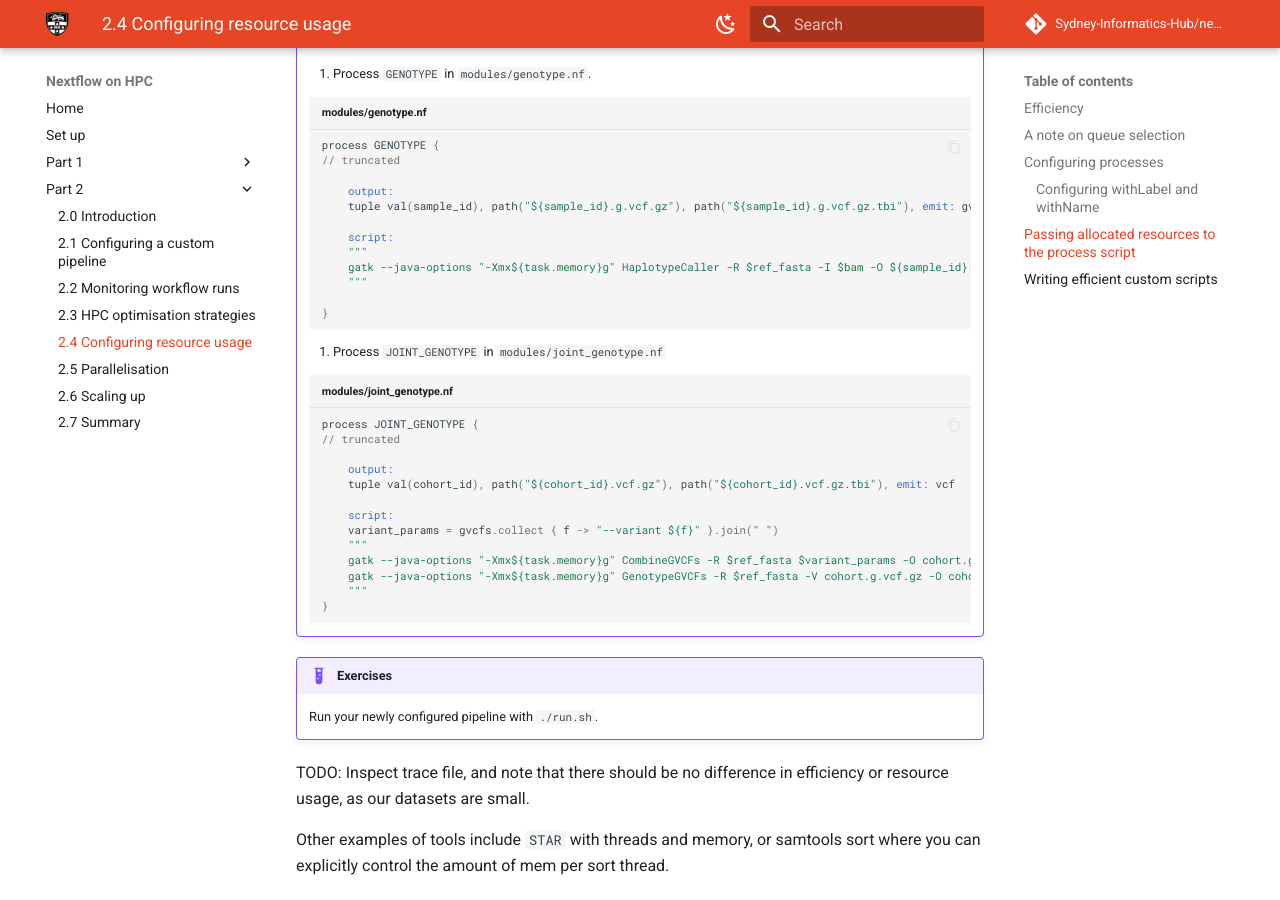
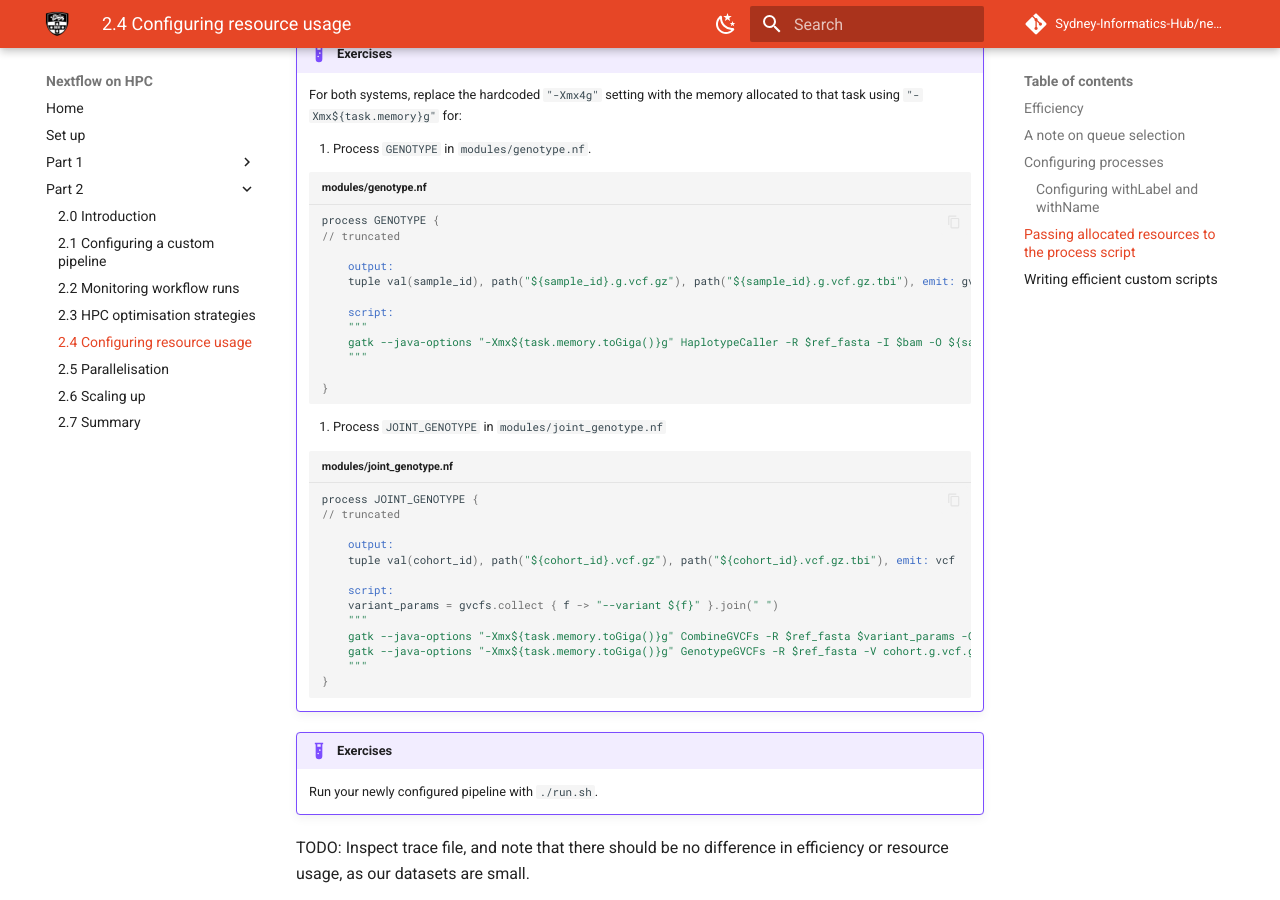
Before and after one commit to Sydney-Informatics-Hub/nextflow-hpc-workshop, an MkDocs documentation site: the page built from docs/part2/24_resourcing.md, in a window 1280 px wide and 900 px high, scrolled down 6254 px. Built offline with MkDocs 1.6.1 and Material for MkDocs 9.7.7, drawn with Linux system fonts in a browser that asks for light colours; comment, search, counter and statistics services are not loaded; some of the changed text lies outside the part shown.

Commit message:
update codechunk to fix error - add .toGiga() into gatk codeblock

````diff
--- a/docs/part2/24_resourcing.md
+++ b/docs/part2/24_resourcing.md
@@ -105,6 +105,7 @@ the workflow running:
 - https://opus.nci.org.au/spaces/Help/pages/236881198/Queue+Limits...#QueueLimits...-Broadwellqueuelimits
 
 TODO: Figure for MEM/CPU
+
 - How does this impact: scheduling time?
 - SUs?
 
@@ -236,7 +237,6 @@ to ensure that these resources are assigned:
     ```
 
     Ensure this is added to the remaining modules listed above.
-
 
 We will give `FASTQC` two CPUs to process each of the paired-end reads.
 According to the trace, it does not require much memory, so the limiting
@@ -372,11 +372,11 @@ In this section we will "softcode" the requested values according to what
 we have defined in `conf/custom.config`. This provides several benefits:
 
 - Additional memory will be assigned automatically to that process
-when specified in a config file.
+  when specified in a config file.
 - If the process will exceed the memory requirement, it will cap and throw an
-error. This is useful to know so the appropriate memory can be specified.
+  error. This is useful to know so the appropriate memory can be specified.
 - If the process underutilises memory, this may reduce the scheduling time given
-less resources are requested.
+  less resources are requested.
 
 In this case the size of the data will not impact the memory usage drastically
 as the previous trace files show that both processes use less than 4 GB. In
@@ -399,7 +399,7 @@ added memory allocated, and reduce walltime.
 
         script:
         """
-        gatk --java-options "-Xmx${task.memory}g" HaplotypeCaller -R $ref_fasta -I $bam -O ${sample_id}.g.vcf.gz -ERC GVCF
+        gatk --java-options "-Xmx${task.memory.toGiga()}g" HaplotypeCaller -R $ref_fasta -I $bam -O ${sample_id}.g.vcf.gz -ERC GVCF
         """
 
     }
@@ -417,8 +417,8 @@ added memory allocated, and reduce walltime.
         script:
         variant_params = gvcfs.collect { f -> "--variant ${f}" }.join(" ")
         """
-        gatk --java-options "-Xmx${task.memory}g" CombineGVCFs -R $ref_fasta $variant_params -O cohort.g.vcf.gz
-        gatk --java-options "-Xmx${task.memory}g" GenotypeGVCFs -R $ref_fasta -V cohort.g.vcf.gz -O cohort.vcf.gz
+        gatk --java-options "-Xmx${task.memory.toGiga()}g" CombineGVCFs -R $ref_fasta $variant_params -O cohort.g.vcf.gz
+        gatk --java-options "-Xmx${task.memory.toGiga()}g" GenotypeGVCFs -R $ref_fasta -V cohort.g.vcf.gz -O cohort.vcf.gz
         """
     }
     ```
````
